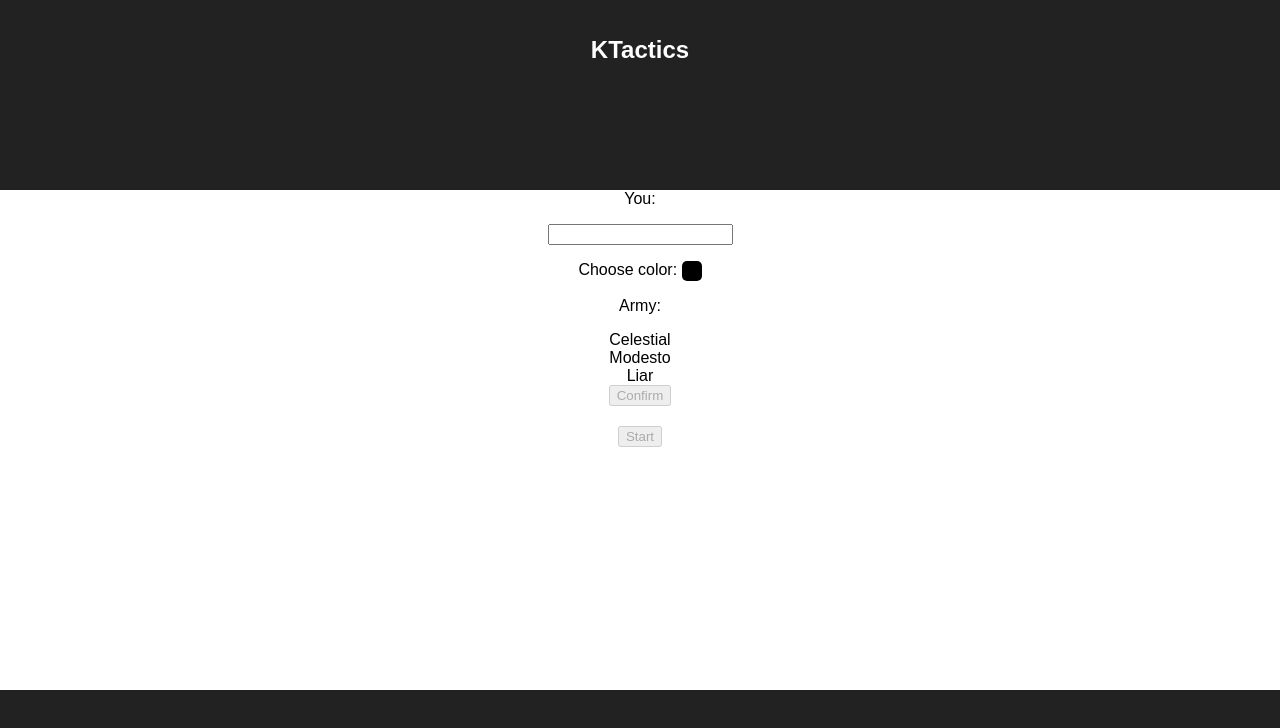
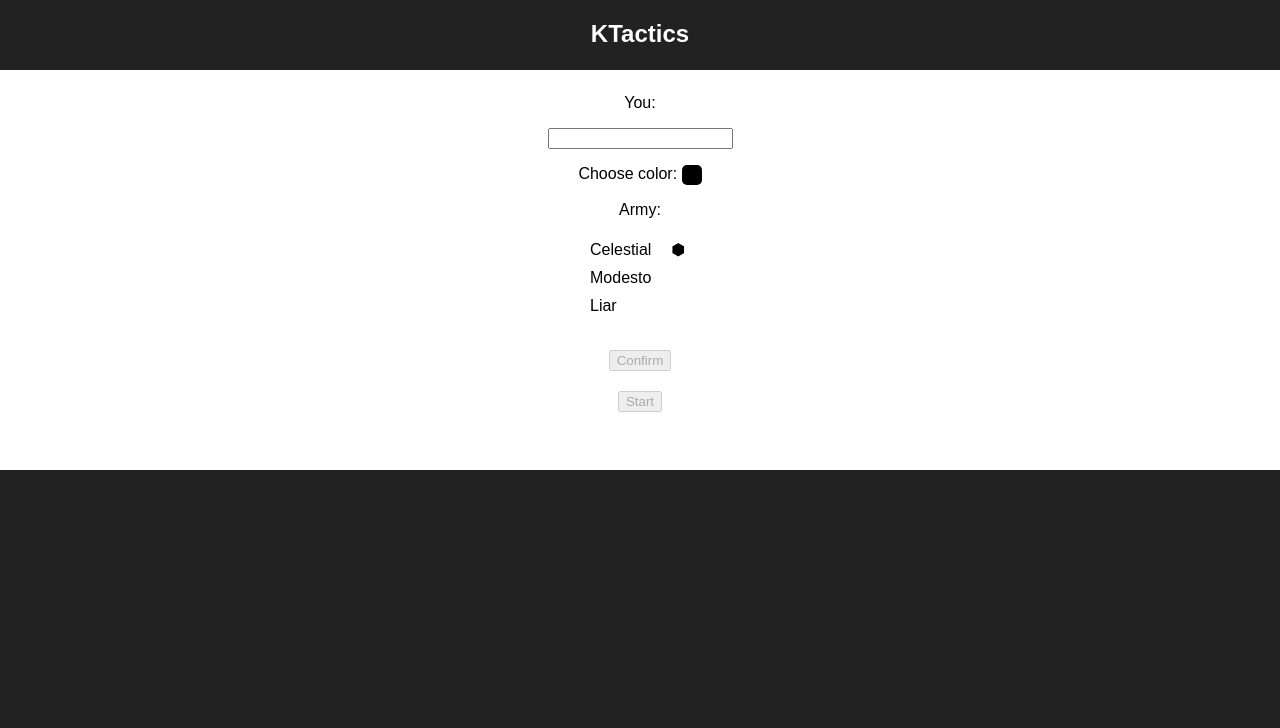
Before and after one commit to KubaKocieba/neuroshimaWSReact, a React (Create React App) app: page / in a window 1280 px wide. Shown: the top 728 px of the page. Built offline with nearby package versions, Linux system fonts and the light colour scheme; no server answers.

Commit message:
wprowadzone poprawki na przeminiecie tury gracza, wyglad na wybor armii

```diff
--- a/package.json
+++ b/package.json
@@ -3,6 +3,7 @@
   "version": "0.1.0",
   "private": true,
   "dependencies": {
+    "honeycomb-grid": "^1.3.5",
     "lodash": "^4.17.10",
     "react": "^16.4.1",
     "react-color": "^2.14.1",
@@ -11,6 +12,7 @@
     "react-scripts": "1.1.4",
     "react-websocket": "^2.0.0",
     "redux": "^4.0.0",
+    "svg.js": "^2.6.5",
     "websocket": "^1.0.26"
   },
   "scripts": {
--- a/src/App.css
+++ b/src/App.css
@@ -9,7 +9,7 @@
 
 .App-header {
   background-color: #222;
-  height: 150px;
+  height: 30px;
   padding: 20px;
   color: white;
 }
@@ -29,7 +29,6 @@ body{
 }
 
 #main{
-  height: 500px;
   width: 100%;
   /*
   padding-left: 50px;
@@ -75,26 +74,78 @@ div#startHex::after {
   cursor: pointer;
 }
 
+#main{
+  height: 50vh;
+}
+
+#setupPage{
+  height: 100%;
+  overflow-y: auto;
+}
+
+#player{
+  margin-top: 3vh;
+}
+
+#armySelection{
+  width: 150px;
+  margin-left: auto;
+  margin-right: auto;
+  margin-bottom: 30px;
+}
+
+.armySet{
+  width: 150px;
+  text-align: left;
+  padding: 3px;
+  box-sizing: border-box;
+  border: 2px solid transparent;
+}
+
+.armySet span:nth-child(1){
+  margin-left: 20px;
+  margin-right: 20px;
+  text-align: left;
+}
+
+.armySet:hover{
+  border: 2px solid black;
+  border-radius: 5px;
+  box-sizing: border-box;
+  cursor: pointer;
+}
+
 #hexCluster{
   transform: rotate(-90deg);
-  top: 50px;
-  width: 500px;
-  height: 500px;
-  margin-left: auto;
+  width: 50vh;
+  height: 50vh;
+  position: absolute;
   text-align: center;
+  left: 37vw;
 }
 
 #hexCluster div{
-  margin-top: -50px;
+  margin-top: -5vh;
+}
+
+#clusterContainer{
+  height: 55%;
+  position: absolute;
+  overflow: hidden;
+  width: 100%;
 }
 
 .hex{
   display: inline;
-  font-size: 100px;
+  font-size: 11vh;
   color: black;
   -webkit-text-fill-color: white; /* Will override color (regardless of order) */
   -webkit-text-stroke-width: 1px;
   -webkit-text-stroke-color: black;
+}
+
+.deck{
+  color: white;
 }
 
 #startNameBtn{
@@ -109,17 +160,17 @@ div#startHex::after {
 .hex span{
   width: 50px;
   position: absolute;
-  font-size: 14px;
+  font-size: 1.5vh;
   word-wrap: break-word;
   color: green;
   transform: rotate(90deg);
-  margin-top: 43px;
-  margin-left: -73px;
+  margin-top: 5.5vh;
+  margin-left: -8vh;
   -webkit-text-fill-color: black;
 }
 
 .hex:hover {
-  -webkit-text-fill-color: red;
+  -webkit-text-fill-color: #fcfb91;
 }
 
 .hex span:hover{
--- a/src/App.js
+++ b/src/App.js
@@ -49,9 +49,6 @@ class App extends Component {
   handAddTiles = (tiles) => {
     var currHand = this.state.hand.slice();
 
-    console.log(currHand);
-    console.log(tiles);
-
     this.setState({
       ...this.state,
       hand: tiles
@@ -64,7 +61,7 @@ class App extends Component {
     return (
       <div className="App">
         <header className="App-header">
-          <h1 className="App-title">KTactics</h1>
+          <div className="App-title"><strong>KTactics</strong></div>
         </header>
         <div id="main">
         { !this.state.started ? (
--- a/src/components/Setup.js
+++ b/src/components/Setup.js
@@ -5,6 +5,7 @@ import {sendUser, setUsers, editUser} from '../actions/setUsers'
 import * as gameActions from '../actions/gameActions'
 import * as boardActions from "../actions/boardActions";
 import {Armies} from '../helpers/armies';
+import {capitalize} from '../helpers/others';
 import _ from 'lodash';
 
 const colorsForPicker = [
@@ -149,6 +150,7 @@ class Init extends React.Component {
         allAreReady: this.props.users.every(user=> !!user.ready)
       });
 
+      if(!this.state.edit){
         if(this.state.allPlayers.findIndex(player =>{
           return player.color === this.state.user.color;
         }) !== -1 && !this.state.edit)
@@ -167,6 +169,7 @@ class Init extends React.Component {
         }
       }
     }
+  }
 
   playerInput(event){
     this.setState({
@@ -176,6 +179,7 @@ class Init extends React.Component {
       }
     });
 
+    if(!this.state.edit){
       if(this.state.allPlayers.findIndex(player =>{
         return player.name === event.target.value;
       }) === -1){
@@ -186,6 +190,7 @@ class Init extends React.Component {
         this.setState({
           error: NAME_ERROR_MESSAGE
         });
+      }
     }
   }
 
@@ -227,11 +232,11 @@ class Init extends React.Component {
     });
   }
 
-  setArmy(event){
+  setArmy(event, army){
     this.setState({
       user: {
         ...this.state.user,
-        army: event.target.id,
+        army: army,
       }
     }
     );
@@ -332,7 +337,7 @@ class Init extends React.Component {
           pl = (
             <div className={'playerInSetup playerReady' + user.ready} key={`${index}_${user.name}_${user.army}_${user.color}`}>
               <p>Player {index + 1}:</p>
-              <p style={playerColor}>{user.name}</p><p>{user.army}</p>
+              <p style={playerColor}>{user.name}</p><p>{user.army.capitalize()}</p>
               <p className={'statusReady ' + user.ready}>{user.ready ? 'Ready' :'Not ready'}</p>
             </div>
           );
@@ -348,7 +353,7 @@ class Init extends React.Component {
               <div onClick={this.changePlayerData.bind(this)}
                    key={`${index}_${user.name}_${user.army}`}>
                 <p style={playerColor}>{user.name}</p>
-                <p>{user.army}</p>
+                <p>{user.army.capitalize()}</p>
                 <p className={'statusReady ' + user.ready}>{user.ready ? 'Ready' : 'Not Ready'} to play</p>
               </div>
               <button className="readyBtn" onClick={this.submitReady}>{!user.ready ? 'Ready' : 'Not Ready'}</button>
@@ -357,6 +362,11 @@ class Init extends React.Component {
         }
 
         return pl;
+      }),
+      armySelection = Object.keys(Armies).map(army => {
+        return (
+            <div className="armySet" key={'army' + army} onClick={(event) => { this.setArmy(event, army)}} ><span id={army}>{army.capitalize()}{this.state.user.army === army ? (<span style={{color: this.state.user.color}}>&#x2B22;</span>) : null} </span></div>
+          )
       });
 
     return (
@@ -366,7 +376,7 @@ class Init extends React.Component {
               <div id="player">
                 <label>You: </label>
                 <p>
-                  <input disabled={this.state.colorEdit || this.state.error === COLOR_ERROR_MESSAGE} onChange={this.playerInput.bind(this)}  type="text" id="playerId" />
+                  <input value={this.state.user.name} disabled={this.state.colorEdit || this.state.error === COLOR_ERROR_MESSAGE} onChange={this.playerInput.bind(this)}  type="text" id="playerId" />
                 </p>
                 <p>
                   <span className="errorText">{this.state.error}</span>
@@ -374,9 +384,7 @@ class Init extends React.Component {
                 <div>Choose color: {colorChoose}</div>
                 <p><label>Army:</label></p>
                 <div id="armySelection">
-                  <div  onClick={this.setArmy.bind(this)}><span id="celestial">Celestial</span></div>
-                  <div  onClick={this.setArmy.bind(this)}><span id="modesto">Modesto</span></div>
-                  <div  onClick={this.setArmy.bind(this)}><span id="liar">Liar</span></div>
+                  {armySelection}
                 </div>
                 <button disabled={this.state.error || this.state.colorEdit || !this.state.user.name} onClick={() => {this.state.edit ? this.editPlayer() : this.playerAdd()}}>Confirm</button>
               </div>) : ''
--- a/src/components/gameDeck.js
+++ b/src/components/gameDeck.js
@@ -2,6 +2,7 @@ import React from 'react'
 import {connect} from 'react-redux'
 import '../style/gameDeck.css'
 import * as gameActions from '../actions/gameActions'
+import * as boardActions from '../actions/boardActions'
 import Tile from './Tile'
 import {tilesFillWithRepeated} from '../helpers/assignArmies'
 import {Armies} from '../helpers/armies'
@@ -65,7 +66,6 @@ class GameDeck extends React.Component{
   }
 
   componentDidMount(){
-    console.log('mounted');
     this.turn(this.props.activePlayer.name);
   }
 
@@ -86,7 +86,41 @@ class GameDeck extends React.Component{
   finishTurn = () => {
     clearInterval(time);
     this.setState({timer: null});
-    //this.props.game.socket.send(JSON.stringify({type: 'next_player'}));
+
+    const isHqStillOnHand = this.state.hand.findIndex(tile=>{
+      return tile.name.indexOf('hq') !== -1;
+    });
+
+    if(isHqStillOnHand !== -1 || this.state.hand.length === 3){
+      var findFreeField = () => {
+        let freeFieldsArr = [];
+
+        Object.keys(this.props.board.fields)
+        .forEach(field=>{
+          if (!this.props.board.fields[field].content){
+            freeFieldsArr.push(field);
+          }
+        });
+
+        return freeFieldsArr[Math.round(Math.random() * freeFieldsArr.length)];
+      };
+
+      const tileReceived = {
+        ...this.state.hand[isHqStillOnHand !== -1 ? isHqStillOnHand : Math.round(Math.random()*3)],
+        color: this.props.users[this.props.game.activePlayer].color,
+        set:true,
+        target: findFreeField()
+      };
+
+
+      if (isHqStillOnHand !== -1){
+        this.props.setTile(tileReceived, this.props.game.socket);
+      }
+
+      this.props.tileRemoveFromHand(tileReceived);
+    }
+
+
     this.props.nextPlayer(this.props.game.socket, this.state);
   }
 
@@ -176,7 +210,7 @@ class GameDeck extends React.Component{
         }) ;
 
     return (
-        <div>
+        <div className="deck">
           <h1>{whoIsActiveNow}</h1><p> Player {playerName}</p>
           <p>Your hand:</p>
           <div className="slots">
@@ -191,7 +225,8 @@ class GameDeck extends React.Component{
 
 const mapActions = (dispatch) =>{
   return {
-    nextPlayer: (socket, playerData) => dispatch(gameActions.nextPlayer(socket,playerData))
+    nextPlayer: (socket, playerData) => dispatch(gameActions.nextPlayer(socket,playerData)),
+    setTile: (tile, socket) => dispatch(boardActions.setTile(tile, socket))
   }
 }
 
@@ -199,7 +234,8 @@ const mapActions = (dispatch) =>{
 const mapStateToProps = (state) => {
   return {
     users: state.users,
-    game:  state.game
+    game:  state.game,
+    board: state.board
   }
 }
 
--- a/src/components/hexBoard.js
+++ b/src/components/hexBoard.js
@@ -125,12 +125,14 @@ class hexBoard extends React.Component {
       }
 
       return rows;
-  }
+  };
 
   return (
+    <div id="clusterContainer">
       <div id="hexCluster">
           {fillHexes()}
       </div>
+    </div>
     );
   }
 }
--- /dev/null
+++ b/src/helpers/others.js
@@ -0,0 +1,3 @@
+String.prototype.capitalize = function() {
+  return this.charAt(0).toUpperCase() + this.slice(1)
+}
```
Also changed, not shown: 1 other file (tests, documents, lock files or other folders). Lines whose indentation alone changed are shown as unchanged.
